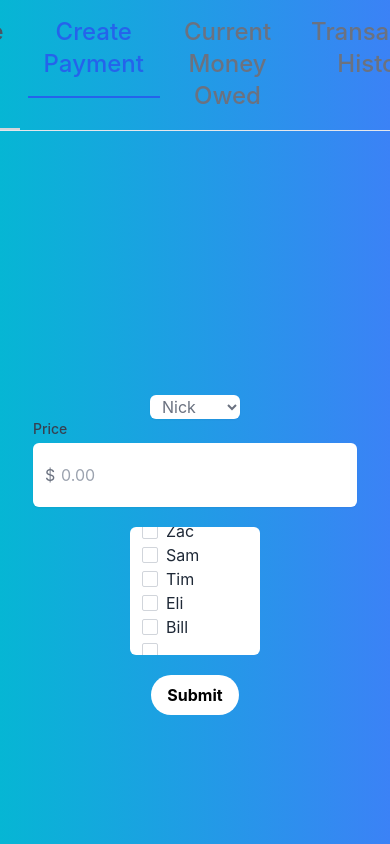
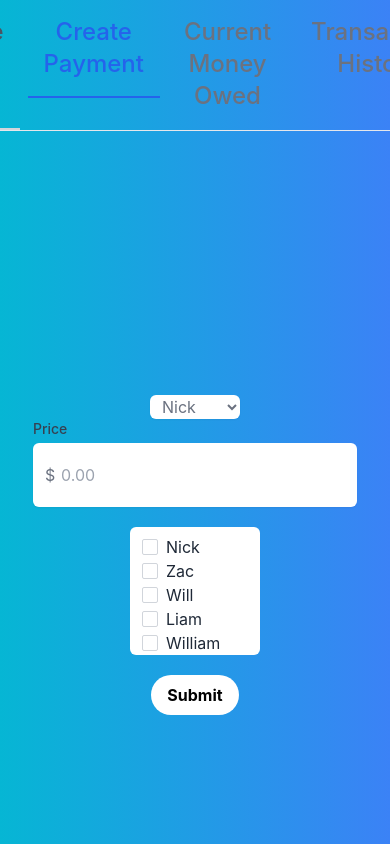
Before and after one commit to Nick-Knighton/Slice, a React (Create React App) app in the folder frontend/: page /page in a window 390 px wide. Built offline with nearby package versions, Linux system fonts and the light colour scheme.

Commit message:
Front end sends stuff

```diff
--- a/frontend/src/Page.js
+++ b/frontend/src/Page.js
@@ -9,24 +9,23 @@ function Page() {
     const handleSubmit = (event) => {
         event.preventDefault();
 
-        // console.log("User:", user);
-        // console.log("Amount:", amountPayed);
-        // console.log("Debtors:", debtors);
+        console.log("User:", user);
+        console.log("Amount:", amountPayed);
+        console.log("Debtors:", debtors);
     };
 
     const handleCheck = (e) => {
         const { value, checked } = e.target;
-        console.log(`${value} is ${checked}`);
+        // console.log(`${value} is ${checked}`);
 
         if (checked) {
-
+            setDebtors(debtors => debtors.concat(value))
           }
 
           // Case 2  : The user unchecks the box
-          else {
-
-          }
-
+        else {
+            setDebtors(debtors.filter((e) => e !== value));
+        }
     }
 
 
@@ -74,35 +73,32 @@ function Page() {
                     </div>
                 </div>
 
-                <div id="checkBoxes" class="flex justify-center flex-col bg-white mt-5 h-32 overflow-auto sm:text-xl w-1/3 pt-5 px-3 rounded-md mb-2">
+                <div id="checkBoxes" class="flex justify-top flex-col bg-white mt-2 h-32 overflow-auto sm:text-xl w-1/3 px-3 pt-2 pb-2 rounded-md mb-2 mt-5">
                     <div class="form-check form-check-inline">
-                        <input class="form-check-input appearance-none h-4 w-4 border border-gray-300 rounded-sm bg-white checked:bg-blue-600 checked:border-blue-600 focus:outline-none transition duration-200 mt-1 align-top bg-no-repeat bg-center bg-contain float-left mr-2 cursor-pointer" type="checkbox" id="inlineCheckbox1" value="option1" onChange={handleCheck}/>
+                        <input class="form-check-input appearance-none h-4 w-4 border border-gray-300 rounded-sm bg-white checked:bg-blue-600 checked:border-blue-600 focus:outline-none transition duration-200 mt-1 align-top bg-no-repeat bg-center bg-contain float-left mr-2 cursor-pointer" type="checkbox" id="inlineCheckbox1" value="Nick" onChange={handleCheck}/>
                         <label class="form-check-label inline-block text-gray-800" for="inlineCheckbox1">Nick</label>
                     </div>
                     <div class="form-check form-check-inline">
-                        <input class="form-check-input appearance-none h-4 w-4 border border-gray-300 rounded-sm bg-white checked:bg-blue-600 checked:border-blue-600 focus:outline-none transition duration-200 mt-1 align-top bg-no-repeat bg-center bg-contain float-left mr-2 cursor-pointer" type="checkbox" id="inlineCheckbox2" value="option2" onChange={handleCheck}/>
+                        <input class="form-check-input appearance-none h-4 w-4 border border-gray-300 rounded-sm bg-white checked:bg-blue-600 checked:border-blue-600 focus:outline-none transition duration-200 mt-1 align-top bg-no-repeat bg-center bg-contain float-left mr-2 cursor-pointer" type="checkbox" id="inlineCheckbox2" value="Zac" onChange={handleCheck}/>
                         <label class="form-check-label inline-block text-gray-800" for="inlineCheckbox2">Zac</label>
                     </div>
                     <div class="form-check form-check-inline">
-                        <input class="form-check-input appearance-none h-4 w-4 border border-gray-300 rounded-sm bg-white checked:bg-blue-600 checked:border-blue-600 focus:outline-none transition duration-200 mt-1 align-top bg-no-repeat bg-center bg-contain float-left mr-2 cursor-pointer" type="checkbox" id="inlineCheckbox2" value="option2"/>
-                        <label class="form-check-label inline-block text-gray-800" for="inlineCheckbox2">Sam</label>
+                        <input class="form-check-input appearance-none h-4 w-4 border border-gray-300 rounded-sm bg-white checked:bg-blue-600 checked:border-blue-600 focus:outline-none transition duration-200 mt-1 align-top bg-no-repeat bg-center bg-contain float-left mr-2 cursor-pointer" type="checkbox" id="inlineCheckbox2" value="Will" onChange={handleCheck}/>
+                        <label class="form-check-label inline-block text-gray-800" for="inlineCheckbox2">Will</label>
                     </div>
                     <div class="form-check form-check-inline">
-                        <input class="form-check-input appearance-none h-4 w-4 border border-gray-300 rounded-sm bg-white checked:bg-blue-600 checked:border-blue-600 focus:outline-none transition duration-200 mt-1 align-top bg-no-repeat bg-center bg-contain float-left mr-2 cursor-pointer" type="checkbox" id="inlineCheckbox2" value="option2"/>
-                        <label class="form-check-label inline-block text-gray-800" for="inlineCheckbox2">Tim</label>
+                        <input class="form-check-input appearance-none h-4 w-4 border border-gray-300 rounded-sm bg-white checked:bg-blue-600 checked:border-blue-600 focus:outline-none transition duration-200 mt-1 align-top bg-no-repeat bg-center bg-contain float-left mr-2 cursor-pointer" type="checkbox" id="inlineCheckbox2" value="Liam" onChange={handleCheck}/>
+                        <label class="form-check-label inline-block text-gray-800" for="inlineCheckbox2">Liam</label>
                     </div>
                     <div class="form-check form-check-inline">
-                        <input class="form-check-input appearance-none h-4 w-4 border border-gray-300 rounded-sm bg-white checked:bg-blue-600 checked:border-blue-600 focus:outline-none transition duration-200 mt-1 align-top bg-no-repeat bg-center bg-contain float-left mr-2 cursor-pointer" type="checkbox" id="inlineCheckbox2" value="option2"/>
-                        <label class="form-check-label inline-block text-gray-800" for="inlineCheckbox2">Eli</label>
+                        <input class="form-check-input appearance-none h-4 w-4 border border-gray-300 rounded-sm bg-white checked:bg-blue-600 checked:border-blue-600 focus:outline-none transition duration-200 mt-1 align-top bg-no-repeat bg-center bg-contain float-left mr-2 cursor-pointer" type="checkbox" id="inlineCheckbox2" value="William" onChange={handleCheck}/>
+                        <label class="form-check-label inline-block text-gray-800" for="inlineCheckbox2">William</label>
                     </div>
                     <div class="form-check form-check-inline">
-                        <input class="form-check-input appearance-none h-4 w-4 border border-gray-300 rounded-sm bg-white checked:bg-blue-600 checked:border-blue-600 focus:outline-none transition duration-200 mt-1 align-top bg-no-repeat bg-center bg-contain float-left mr-2 cursor-pointer" type="checkbox" id="inlineCheckbox2" value="option2"/>
-                        <label class="form-check-label inline-block text-gray-800" for="inlineCheckbox2">Bill</label>
+                        <input class="form-check-input appearance-none h-4 w-4 border border-gray-300 rounded-sm bg-white checked:bg-blue-600 checked:border-blue-600 focus:outline-none transition duration-200 mt-1 align-top bg-no-repeat bg-center bg-contain float-left mr-2 cursor-pointer" type="checkbox" id="inlineCheckbox2" value="Don" onChange={handleCheck}/>
+                        <label class="form-check-label inline-block text-gray-800" for="inlineCheckbox2">Don</label>
                     </div>
-                    <div class="form-check form-check-inline">
-                        <input class="form-check-input appearance-none h-4 w-4 border border-gray-300 rounded-sm bg-white checked:bg-blue-600 checked:border-blue-600 focus:outline-none transition duration-200 mt-1 align-top bg-no-repeat bg-center bg-contain float-left mr-2" type="checkbox" id="inlineCheckbox3" value="option3" disabled/>
-                        <label class="form-check-label inline-block text-gray-800 opacity-50" for="inlineCheckbox3">Will (disabled)</label>
-                    </div>
+
                 </div>
 
 
```
